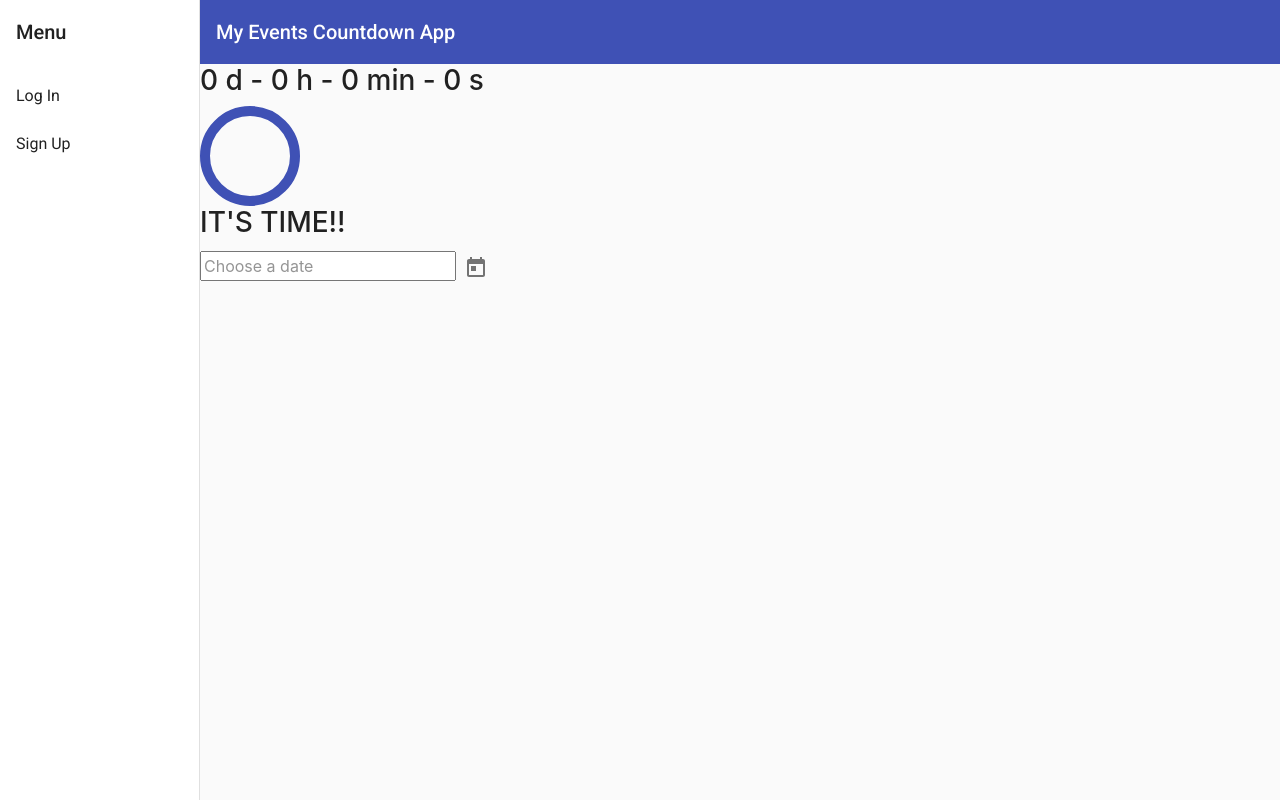
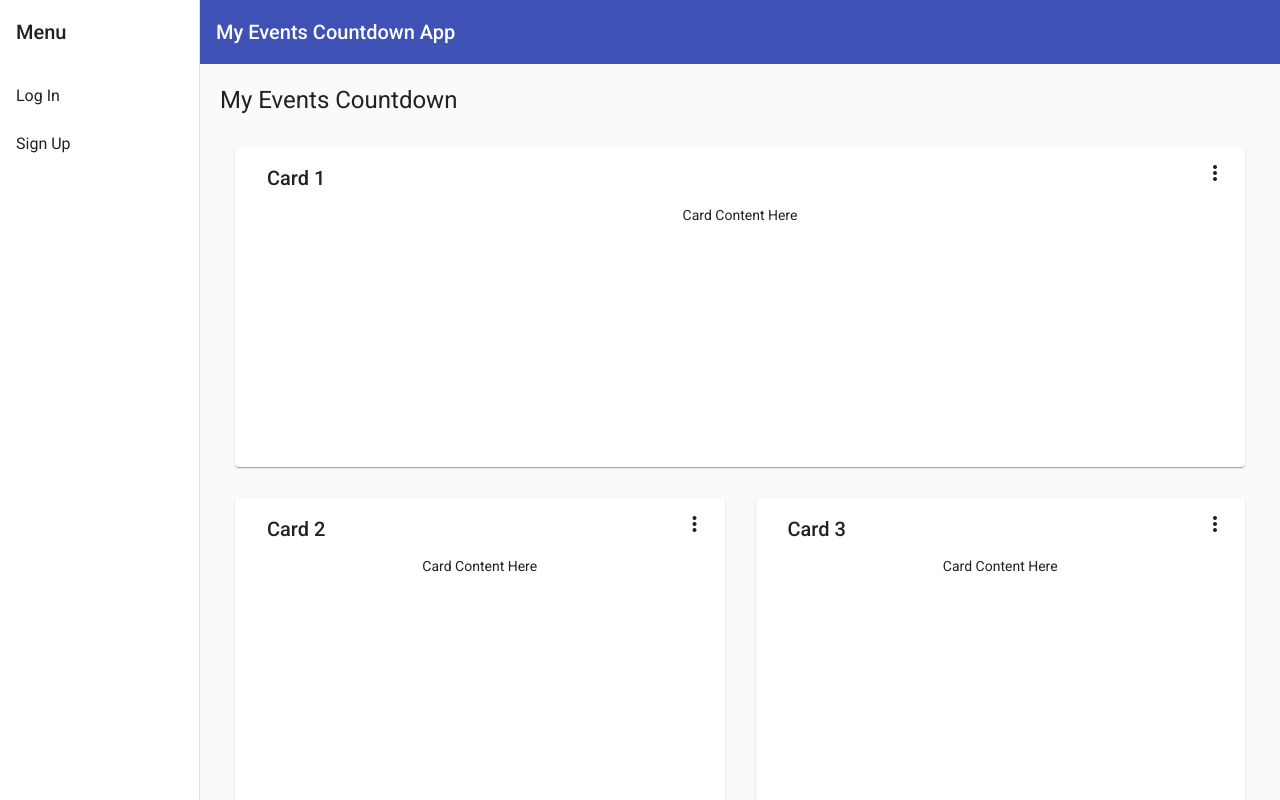
Before and after one commit to Atalaia/Date-Countdown-App, an Angular app in the folder Front/countdown-ngapp/: page / in a window 1280 px wide. Built offline with nearby package versions, Linux system fonts and the light colour scheme.

Commit message:
add details component

```diff
--- a/Front/countdown-ngapp/src/app/app.module.ts
+++ b/Front/countdown-ngapp/src/app/app.module.ts
@@ -31,6 +31,7 @@ import { CreateComponent } from './components/create/create.component';
 import { UpdateComponent } from './components/update/update.component';
 import { DetailComponent } from './components/detail/detail.component';
 import { ListComponent } from './components/list/list.component';
+import { BackButtonDirective } from './directives/back-button.directive';
 
 @NgModule({
   declarations: [
@@ -43,7 +44,8 @@ import { ListComponent } from './components/list/list.component';
     CreateComponent,
     UpdateComponent,
     DetailComponent,
-    ListComponent
+    ListComponent,
+    BackButtonDirective
   ],
   imports: [
     BrowserModule,
--- a/Front/countdown-ngapp/src/app/components/countdown/countdown.component.html
+++ b/Front/countdown-ngapp/src/app/components/countdown/countdown.component.html
@@ -1,9 +1,5 @@
 <div>
     <h3>{{days}} d - {{hours}} h - {{minutes}} min - {{seconds}} s</h3>
-</div>
-<div>
-    <mat-progress-spinner color="primary" [diameter]="100" [value]="percent" mode="'determinate'">
-    </mat-progress-spinner>
 </div>
 <div>
     <h3 *ngIf="percent === 100">IT'S TIME!!</h3>
--- a/Front/countdown-ngapp/src/app/components/countdown/countdown.component.ts
+++ b/Front/countdown-ngapp/src/app/components/countdown/countdown.component.ts
@@ -1,5 +1,4 @@
 import { Component, OnInit, Input, EventEmitter, Output } from '@angular/core';
-import { CountdownService } from 'src/app/services/countdown.service';
 import { Subscription, interval } from 'rxjs';
 import { MatDatepickerInputEvent } from '@angular/material/datepicker';
 
@@ -11,7 +10,7 @@ import { MatDatepickerInputEvent } from '@angular/material/datepicker';
 export class CountdownComponent implements OnInit {
 
   // COMPONENT PROPERTIES
-  startDateTime: number = new Date().getTime();
+  startDateTime: number;
   endDateTime: number;
 
   countdownInterval: Subscription;
@@ -22,19 +21,9 @@ export class CountdownComponent implements OnInit {
   seconds: number;
   percent: number;
 
-  @Output()
-  dateChange: EventEmitter<MatDatepickerInputEvent<any>>;
-  @Output()
-  dateInput: EventEmitter<MatDatepickerInputEvent<any>>;
 
   ngOnInit() {
-    console.log("ngOnInit");
     this.countdownInterval = interval(1000).subscribe(value => this.updateCountdown());
-  }
-
-  @Input()
-  set endDate(date: string) {
-    this.endDateTime = new Date(date).getTime();
   }
 
   @Input()
@@ -42,11 +31,9 @@ export class CountdownComponent implements OnInit {
     this.startDateTime = new Date(date).getTime();
   }
 
-  addEvent(date: any) {
-    console.log(date.value);
-    console.log(typeof date.value);
-
-    this.endDateTime = date.value.getTime();
+  @Input()
+  set endDate(date: string) {
+    this.endDateTime = new Date(date).getTime();
   }
 
   updateCountdown() {
@@ -58,7 +45,7 @@ export class CountdownComponent implements OnInit {
       this.hours = Math.floor((distanceBetweenEndDateAndNow % (1000 * 60 * 60 * 24)) / (1000 * 60 * 60));
       this.minutes = Math.floor((distanceBetweenEndDateAndNow % (1000 * 60 * 60)) / (1000 * 60));
       this.seconds = Math.floor((distanceBetweenEndDateAndNow % (1000 * 60)) / 1000);
-      this.percent = Math.floor((now - this.startDateTime) * 100 / (this.endDateTime - this.startDateTime));
+      this.percent = Math.floor((now - this.startDateTime) / (this.endDateTime - this.startDateTime) * 100);
     } else {
       this.days = 0;
       this.hours = 0;
@@ -68,6 +55,17 @@ export class CountdownComponent implements OnInit {
     }
   }
 
+  // Angular material datepicker
+  @Output()
+  dateChange: EventEmitter<MatDatepickerInputEvent<any>>;
+  @Output()
+  dateInput: EventEmitter<MatDatepickerInputEvent<any>>;
 
+  addEvent(date: any) {
+    console.log(date.value);
+    console.log(typeof date.value);
+
+    this.endDateTime = date.value.getTime();
+  }
 
 } // COMPONENT ENDS
--- a/Front/countdown-ngapp/src/app/components/detail/detail.component.html
+++ b/Front/countdown-ngapp/src/app/components/detail/detail.component.html
@@ -1 +1,15 @@
-<h1>detail works</h1>
+<div *ngIf="isLoadingResults" class="details">
+        <mat-card>
+            <mat-card-title>Event</mat-card-title>
+            <mat-card-content>Title: {{event.title}}</mat-card-content>
+            <mat-card-content>Description: {{event.description}}</mat-card-content>
+            <mat-card-content>Event date: {{event.eventEndDate | date:'dd/MM/yyyy' }}</mat-card-content>
+        </mat-card>
+        <mat-card>
+            <mat-card-title>Countdown</mat-card-title>
+            <mat-card-content>
+                <app-countdown [startDate]="startDateTime"  [endDate]="endDateTime"></app-countdown>
+            </mat-card-content>
+            <button backButton mat-button color="primary">Back</button>
+        </mat-card>
+</div>
--- a/Front/countdown-ngapp/src/app/components/detail/detail.component.scss
+++ b/Front/countdown-ngapp/src/app/components/detail/detail.component.scss
@@ -0,0 +1,4 @@
+.details {
+    flex-direction: row;
+    display: inline;
+}
--- a/Front/countdown-ngapp/src/app/components/detail/detail.component.ts
+++ b/Front/countdown-ngapp/src/app/components/detail/detail.component.ts
@@ -12,11 +12,12 @@ import { Event } from 'src/app/models/event.model';
 export class DetailComponent implements OnInit {
 
   isLoadingResults = false;
-  event: any;
+  event: Event;
+  startDateTime: Date;
+  endDateTime: Date;
 
   constructor(
     private route: ActivatedRoute,
-    private authService: AuthService,
     private eventService: EventService,
     private router: Router
   ) { }
@@ -33,6 +34,8 @@ export class DetailComponent implements OnInit {
       .subscribe(data => {
         this.event = data;
         console.log(this.event);
+        this.startDateTime = data.createdAt;
+        this.endDateTime = data.eventEndDate;
         this.isLoadingResults = true;
       })
   }
--- a/Front/countdown-ngapp/src/app/components/home/home.component.html
+++ b/Front/countdown-ngapp/src/app/components/home/home.component.html
@@ -1 +1,24 @@
-<app-countdown></app-countdown>
+<div class="grid-container">
+    <h1 class="mat-h1">My Events Countdown</h1>
+    <mat-grid-list cols="2" rowHeight="350px">
+      <mat-grid-tile *ngFor="let card of cards | async" [colspan]="card.cols" [rowspan]="card.rows">
+        <mat-card class="dashboard-card">
+          <mat-card-header>
+            <mat-card-title>
+              {{card.title}}
+              <button mat-icon-button class="more-button" [matMenuTriggerFor]="menu" aria-label="Toggle menu">
+                <mat-icon>more_vert</mat-icon>
+              </button>
+              <mat-menu #menu="matMenu" xPosition="before">
+                <button mat-menu-item>Expand</button>
+                <button mat-menu-item>Remove</button>
+              </mat-menu>
+            </mat-card-title>
+          </mat-card-header>
+          <mat-card-content class="dashboard-card-content">
+            <div>Card Content Here</div>
+          </mat-card-content>
+        </mat-card>
+      </mat-grid-tile>
+    </mat-grid-list>
+  </div>
--- a/Front/countdown-ngapp/src/app/components/home/home.component.scss
+++ b/Front/countdown-ngapp/src/app/components/home/home.component.scss
@@ -0,0 +1,21 @@
+.grid-container {
+    margin: 20px;
+  }
+
+  .dashboard-card {
+    position: absolute;
+    top: 15px;
+    left: 15px;
+    right: 15px;
+    bottom: 15px;
+  }
+
+  .more-button {
+    position: absolute;
+    top: 5px;
+    right: 10px;
+  }
+
+  .dashboard-card-content {
+    text-align: center;
+  }
--- a/Front/countdown-ngapp/src/app/components/home/home.component.ts
+++ b/Front/countdown-ngapp/src/app/components/home/home.component.ts
@@ -1,4 +1,6 @@
 import { Component, OnInit } from '@angular/core';
+import { Breakpoints, BreakpointObserver } from '@angular/cdk/layout';
+import { map } from 'rxjs/operators';
 
 @Component({
   selector: 'app-home',
@@ -7,9 +9,30 @@ import { Component, OnInit } from '@angular/core';
 })
 export class HomeComponent implements OnInit {
 
-  constructor() { }
-
   ngOnInit(): void {
   }
 
+  /** Based on the screen size, switch from standard to one column per row */
+  cards = this.breakpointObserver.observe(Breakpoints.Handset).pipe(
+    map(({ matches }) => {
+      if (matches) {
+        return [
+          { title: 'Card 1', cols: 1, rows: 1 },
+          { title: 'Card 2', cols: 1, rows: 1 },
+          { title: 'Card 3', cols: 1, rows: 1 },
+          { title: 'Card 4', cols: 1, rows: 1 }
+        ];
+      }
+
+      return [
+        { title: 'Card 1', cols: 2, rows: 1 },
+        { title: 'Card 2', cols: 1, rows: 1 },
+        { title: 'Card 3', cols: 1, rows: 2 },
+        { title: 'Card 4', cols: 1, rows: 1 }
+      ];
+    })
+  );
+
+  constructor(private breakpointObserver: BreakpointObserver) {}
+
 }
--- a/Front/countdown-ngapp/src/app/components/list/list.component.html
+++ b/Front/countdown-ngapp/src/app/components/list/list.component.html
@@ -20,7 +20,7 @@
 
     <!-- Event End Date Column -->
     <ng-container matColumnDef="eventEndDate">
-        <th mat-header-cell *matHeaderCellDef> Event End Date </th>
+        <th mat-header-cell *matHeaderCellDef> Event Date </th>
         <td mat-cell *matCellDef="let element"> {{element.eventEndDate | date: 'dd/MM/yyyy'}}</td>
     </ng-container>
 
--- /dev/null
+++ b/Front/countdown-ngapp/src/app/directives/back-button.directive.ts
@@ -0,0 +1,15 @@
+import { Directive, HostListener } from '@angular/core';
+import { Location } from '@angular/common';
+
+@Directive({
+  selector: '[backButton]'
+})
+export class BackButtonDirective {
+
+  constructor(private location: Location) { }
+
+  @HostListener('click')
+  onClick() {
+    this.location.back();
+  }
+}
```
Also changed, not shown: Front/countdown-ngapp/src/app/services/countdown.service.ts (deleted, +0 -48 lines), 2 other files (tests, documents, lock files or other folders).
